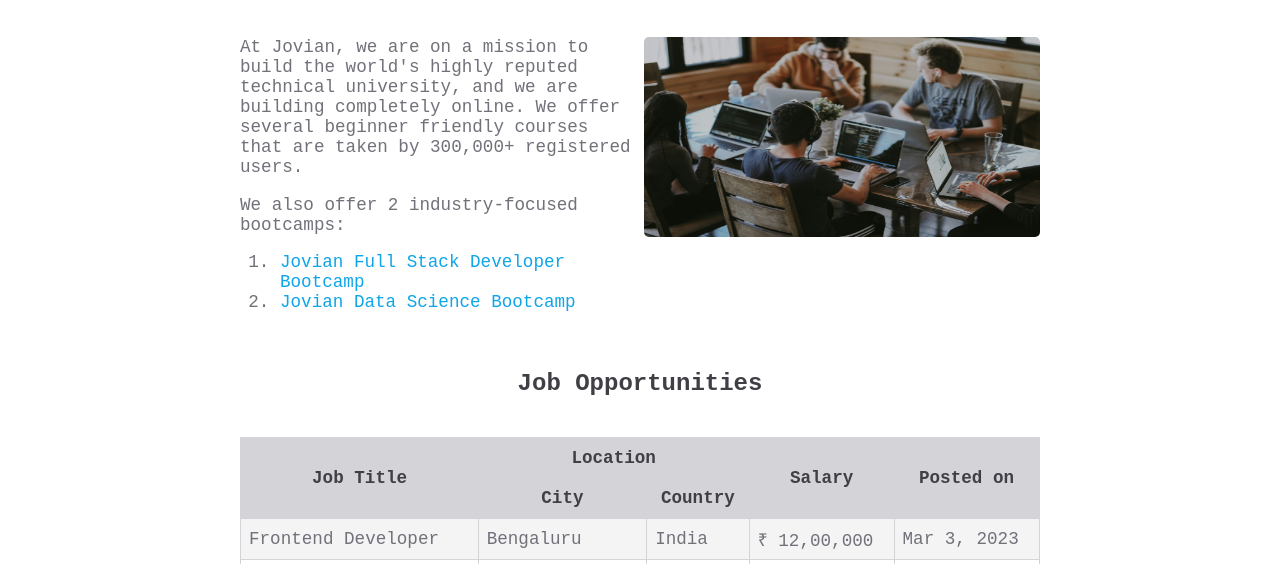
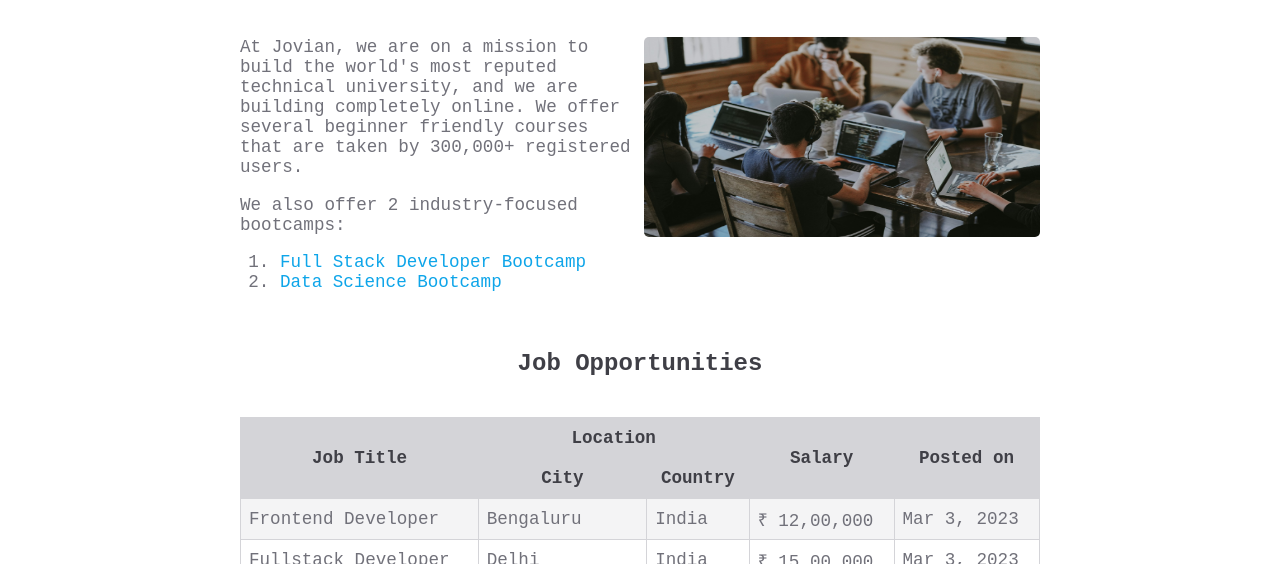
Before and after one commit to orion2024/jovian-careers-responsive1, a plain HTML site: page src/index.html in a window 1280 px wide. Shown: the part 536-1100 px from the top of the page. Drawn offline with Linux system fonts and the light colour scheme.

Commit message:
made some changes to index.html

```diff
--- a/src/index.html
+++ b/src/index.html
@@ -36,23 +36,23 @@
 
     <div id="about">
         <div id="description">
-            <p style="margin-top: 0;">
-                At Jovian, we are on a mission to build the world's  highly reputed
-                technical university, and we are building completely online. We offer
-                several beginner friendly courses that are taken by 300,000+ registered
-                users.
+            <p style="margin-top: 0">
+                    At Jovian, we are on a mission to build the world's  most reputed
+                    technical university, and we are building completely online. We offer
+                    several beginner friendly courses that are taken by 300,000+ registered
+                    users.
             </p>
             <p>
                 We also offer 2 industry-focused bootcamps:
             <ol>
                 <li>
                     <a href="https://jovian.com/learn/web-development-with-html-and-css">
-                        Jovian Full Stack Developer Bootcamp
+                        Full Stack Developer Bootcamp
                     </a>
                 </li>
                 <li>
                     <a href="https://jovian.com/learn/data-structures-and-algorithms-in-python">
-                        Jovian Data Science Bootcamp
+                        Data Science Bootcamp
                     </a>
                 </li>
             </ol>
@@ -123,7 +123,7 @@
             </div>
             <div>
                 <label for="email">Email</label><br>
-                <input type="text" id="email" name="Email Address" required placeholder="jdoe@example.com">
+                <input type="text" id="email" name="" required placeholder="jdoe@example.com">
             </div>
             <div>
                 <label for="phone">Phone</label><br>
```
